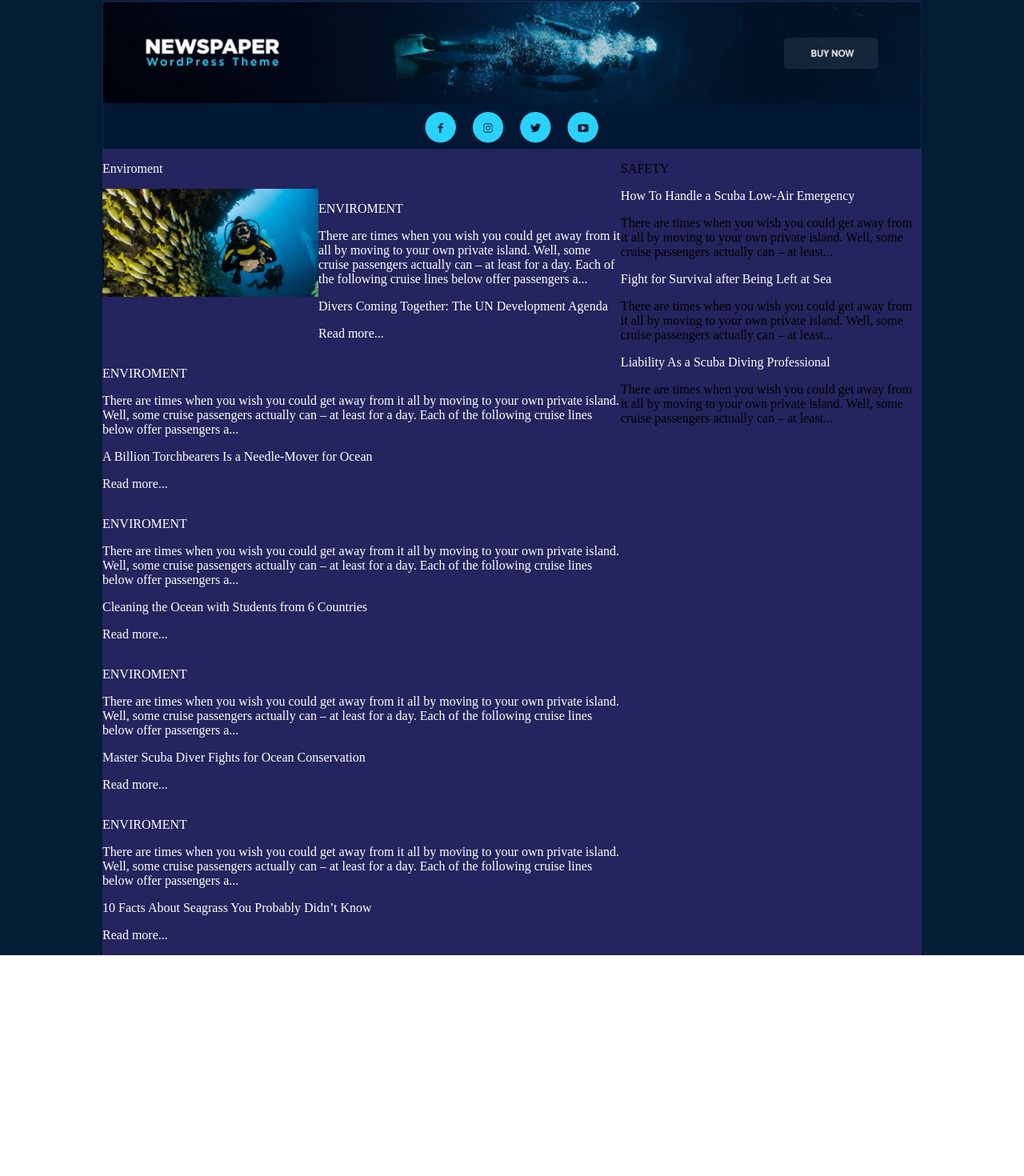
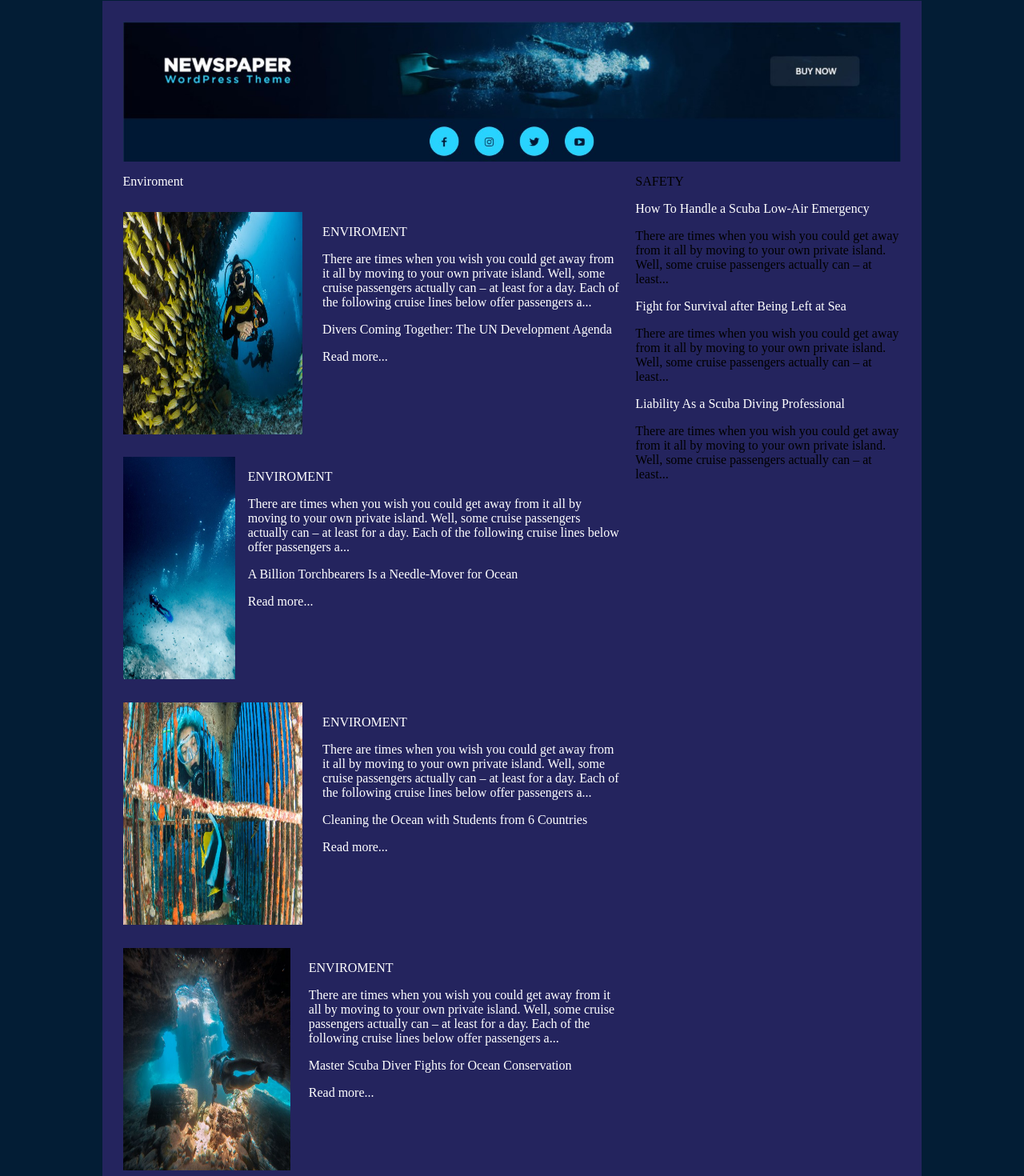
Before and after one commit to HaiGentle/Cut__template, a plain HTML site: page source/index.html in a window 1280 px wide. Shown: the part 3184-4654 px from the top of the page at 80% size. Before the commit the page ends 4506 px from the top, so only its background shows below. Drawn offline with Linux system fonts and the light colour scheme.

Commit message:
update envir img

```diff
--- a/source/index.html
+++ b/source/index.html
@@ -264,16 +264,16 @@
                     alt="">
             </div>
         </div>
-        <div class="content__envir -background-color-24245e -margin-10">
+        <div class="content__envir -background-color-24245e -margin-10-10-0-10 -padding-2">
             <div class="envir__head-img"></div>
             <div class="envir__main -display-flex">
-                <div class="envir__info -color-white -flex-grow-2">
+                <div class="envir__info -color-white -flex-grow-2 -margin-right-2">
                     <p>Enviroment</p>
-                    <div class="envir__desc -display-flex">
+                    <div class="envir__desc -display-flex -padding-2-0">
                         <a href="#">
-                            <div class="envir__img1"></div>
+                            <img class="envir__img" src="../image/content/envir/envir_1.jpg" alt="">
                         </a>
-                        <div class="envir__text">
+                        <div class="envir__text -width-100">
                             <a href="#">
                                 <p>ENVIROMENT</p>
                                 <p>There are times when you wish you could get away
@@ -291,11 +291,11 @@
                             </a>
                         </div>
                     </div>
-                    <div class="envir__desc -display-flex">
+                    <div class="envir__desc -display-flex -padding-2-0">
                         <a href="#">
-                            <div class="envir__img2"></div>
+                            <img class="envir__img" src="../image/content/envir/envir_2.jpg" alt="">
                         </a>
-                        <div class="envir__text">
+                        <div class="envir__text -width-100">
                             <a href="#">
                                 <p>ENVIROMENT</p>
                                 <p>There are times when you wish you could get away
@@ -313,11 +313,11 @@
                             </a>
                         </div>
                     </div>
-                    <div class="envir__desc -display-flex">
+                    <div class="envir__desc -display-flex -padding-2-0">
                         <a href="#">
-                            <div class="envir__img3"></div>
+                            <img class="envir__img" src="../image/content/envir/envir_3.jpg" alt="">
                         </a>
-                        <div class="envir__text">
+                        <div class="envir__text -width-100">
                             <a href="#">
                                 <p>ENVIROMENT</p>
                                 <p>There are times when you wish you could get away
@@ -335,11 +335,11 @@
                             </a>
                         </div>
                     </div>
-                    <div class="envir__desc -display-flex">
+                    <div class="envir__desc -display-flex -padding-2-0">
                         <a href="#">
-                            <div class="envir__img4"></div>
+                            <img class="envir__img" src="../image/content/envir/envir_4.jpg" alt="">
                         </a>
-                        <div class="envir__text">
+                        <div class="envir__text -width-100">
                             <a href="#">
                                 <p>ENVIROMENT</p>
                                 <p>There are times when you wish you could get away
@@ -357,11 +357,11 @@
                             </a>
                         </div>
                     </div>
-                    <div class="envir__desc -display-flex">
+                    <div class="envir__desc -display-flex -padding-top-2">
                         <a href="#">
-                            <div class="envir__img5"></div>
+                            <img class="envir__img" src="../image/content/envir/envir_5.jpg" alt="">
                         </a>
-                        <div class="envir__text">
+                        <div class="envir__text -width-100">
                             <a href="#">
                                 <p>ENVIROMENT</p>
                                 <p>There are times when you wish you could get away
--- a/source/style.css
+++ b/source/style.css
@@ -225,8 +225,11 @@ div.BLcontent{
 .-background-color-24245e{
     background-color: #24245e;
 }
-.-margin-10{
-    margin: 10%;
+.-margin-10-10-0-10{
+    margin: 10% 10% 0 10%;
+}
+.-padding-2{
+padding: 2%;
 }
 .-display-flex{
     display: flex;
@@ -257,23 +260,19 @@ div.BLcontent{
     background-size: 100% auto;
     background-repeat: no-repeat;
 }
-.envir__img1{
-    background-image: url("../image/content/envir/envir_1.jpg");
-    width: 270px;
-    height: 0;
-    padding-top: 50%;
-    background-size: 100% auto;
-    background-repeat: no-repeat;
+.envir__img{
+    width: 90%;
+    height: 278px;
 }
-.envir__img2{
-    background-image: url("../image/content/envir/envir_2.jpg");
+.-width-100{
+    width: 100%;
 }
-.envir__img3{
-    background-image: url("../image/content/envir/envir_3.jpg");
+.-padding-2-0{
+    padding: 2% 0;
 }
-.envir__img4{
-    background-image: url("../image/content/envir/envir_4.jpg");
+.-padding-top-2{
+    padding-top: 2%;
 }
-.envir__img5{
-    background-image: url("../image/content/envir/envir_5.jpg");
+.-margin-right-2{
+    margin-right: 2%;
 }
```
